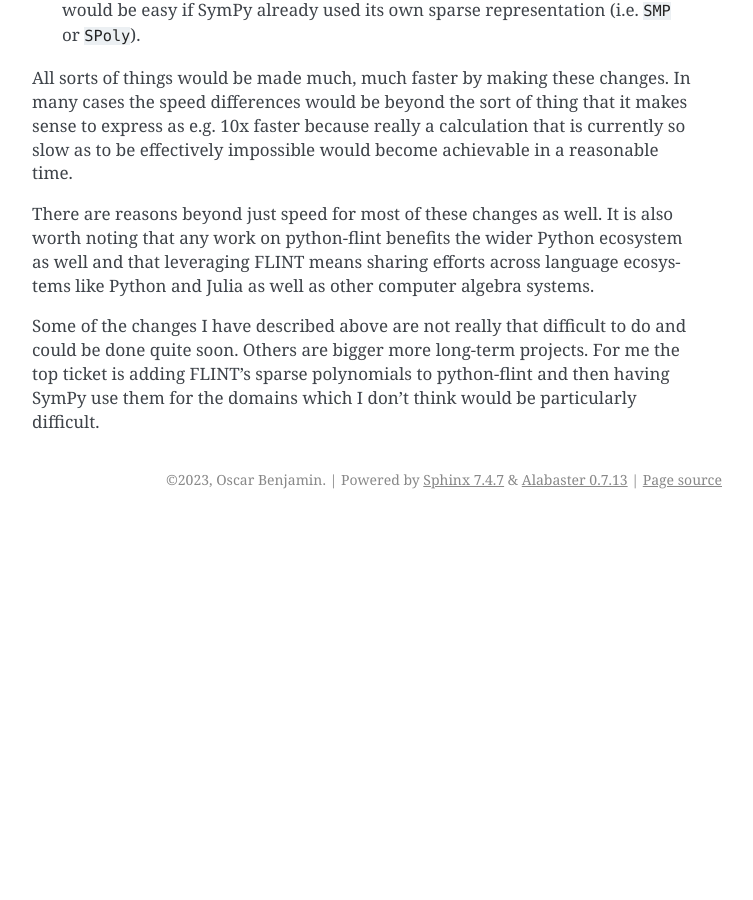
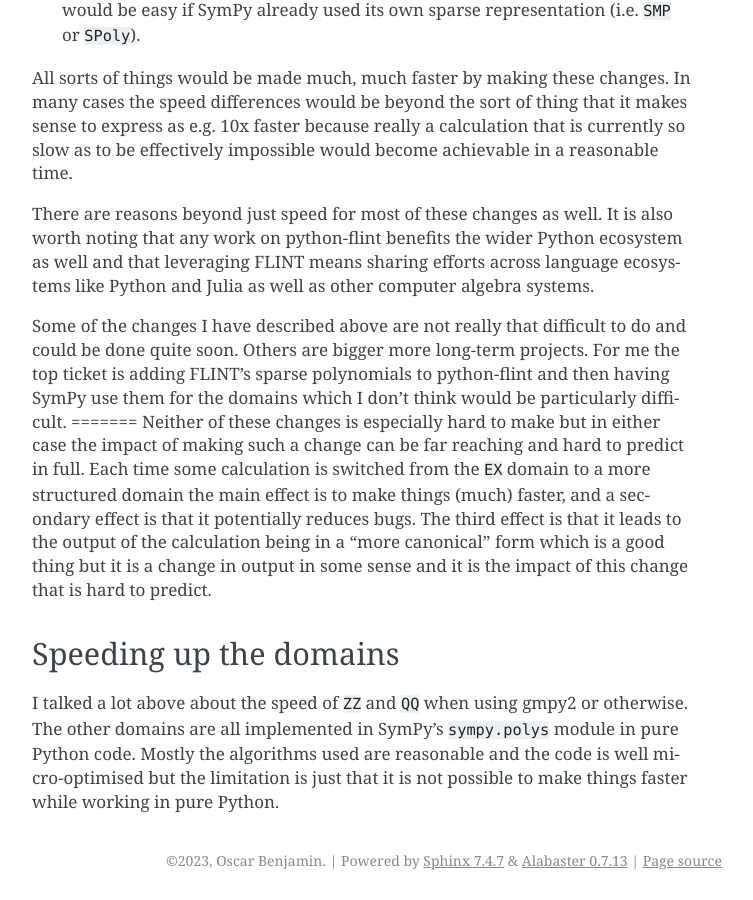
Before and after one commit to oscarbenjamin/blog, a Sphinx documentation site: the page built from source/czi/post2.rst, in a window 1280 px wide and 900 px high, scrolled down 31211 px. Shown: the whole window, without its empty margins (388-1141 px from the left). Built offline with Sphinx 7.4.7, drawn with Linux system fonts in a browser that asks for light colours; before the commit the page ends 31730 px from its top, so only the background shows below that; some of the changed text lies outside the part shown.

Commit message:
Flesh out post2

```diff
--- a/source/czi/post2.rst
+++ b/source/czi/post2.rst
@@ -1377,3 +1377,21 @@ and could be done quite soon. Others are bigger more long-term projects. For me
 the top ticket is adding FLINT's sparse polynomials to python-flint and then
 having SymPy use them for the domains which I don't think would be particularly
 difficult.
+=======
+Neither of these changes is especially hard to make but in either case the
+impact of making such a change can be far reaching and hard to predict in full.
+Each time some calculation is switched from the ``EX`` domain to a more
+structured domain the main effect is to make things (much) faster, and a
+secondary effect is that it potentially reduces bugs. The third effect is that
+it leads to the output of the calculation being in a "more canonical" form
+which is a good thing but it is a change in output in some sense and it is the
+impact of this change that is hard to predict.
+
+Speeding up the domains
+-----------------------
+
+I talked a lot above about the speed of ``ZZ`` and ``QQ`` when using gmpy2 or
+otherwise. The other domains are all implemented in SymPy's ``sympy.polys``
+module in pure Python code. Mostly the algorithms used are reasonable and the
+code is well micro-optimised but the limitation is just that it is not possible
+to make things faster while working in pure Python.
--- /dev/null
+++ b/source/czi/scripts/time_ZZ_QQ.py
@@ -0,0 +1,72 @@
+from operator import mul
+from itertools import starmap
+from collections import deque
+import random
+from time import time
+from sympy.external.pythonmpq import PythonMPQ
+
+from gmpy2 import mpz, mpq
+import matplotlib.pyplot as plt
+
+def rand_ZZ(bits):
+    return random.randint(2**(bits-1), 2**bits-1)
+
+def rand_QQ(bits):
+    return pythonmpq(rand_ZZ(bits), rand_ZZ(bits))
+
+def iconsume(iterator):
+    deque(iterator, 0)
+
+def time_f_ns(func, args, _time=time, _iconsume=iconsume):
+    results = starmap(func, args)
+    tstart = _time()
+    _iconsume(results)
+    tdelta = _time()  - tstart
+    return tdelta * 1e9
+
+def time_cpython_gmpy2(size, nrepeats):
+    vals_cpython = [(rand_ZZ(size), rand_ZZ(size)) for _ in range(nrepeats)]
+    vals_gmpy2 = [(mpz(z1), mpz(z2)) for z1, z2 in vals_cpython]
+    t_cpython = time_f_ns(mul, vals_cpython)# / nrepeats
+    t_gmpy2 = time_f_ns(mul, vals_gmpy2)# / nrepeats
+    return t_cpython, t_gmpy2
+
+bitsizes = list(range(1, 32))
+nmax = 10 # go up to 2**(nmax+5) bits
+for n in range(1, nmax+1):
+    bitsizes += list(range(32*2**(n-1), 32*2**n, 2**n))
+
+xticks = [2**n for n in range(bitsizes[-1].bit_length() + 1)]
+yticks = [10, 100, 1000]
+
+times_cpython = []
+times_gmpy2 = []
+
+t_cpython, t_gmpy2 = time_cpython_gmpy2(1, 10000)
+
+for size in bitsizes:
+    nrepeats = 1000 if size < 512 else int(1000/(25*size**0.5)) + 1
+    print(f'{size} bits, {nrepeats} repeats')
+    t_cpython, t_gmpy2 = time_cpython_gmpy2(size, nrepeats)
+    times_cpython.append(t_cpython)
+    times_gmpy2.append(t_gmpy2)
+
+fig = plt.figure()
+
+ax = fig.add_subplot(1, 1, 1)
+ax.set_title('ZZ multiplication time vs bit size')
+
+ax.plot(bitsizes, times_cpython, marker='+', label='CPython int')
+ax.plot(bitsizes, times_gmpy2, marker='.', label='gmpy2 mpz')
+ax.plot(bitsizes, [25000*b**0.5 for b in bitsizes])
+ax.set_xscale('log')
+ax.set_yscale('log')
+ax.set_xticks(xticks)
+ax.set_xticklabels([str(x) for x in xticks], rotation=90)
+ax.set_yticks(yticks)
+ax.set_yticklabels([str(y) for y in yticks])
+ax.set_xlabel('bit size')
+ax.set_ylabel('time (nanoseconds)')
+
+ax.legend()
+plt.show()
```
